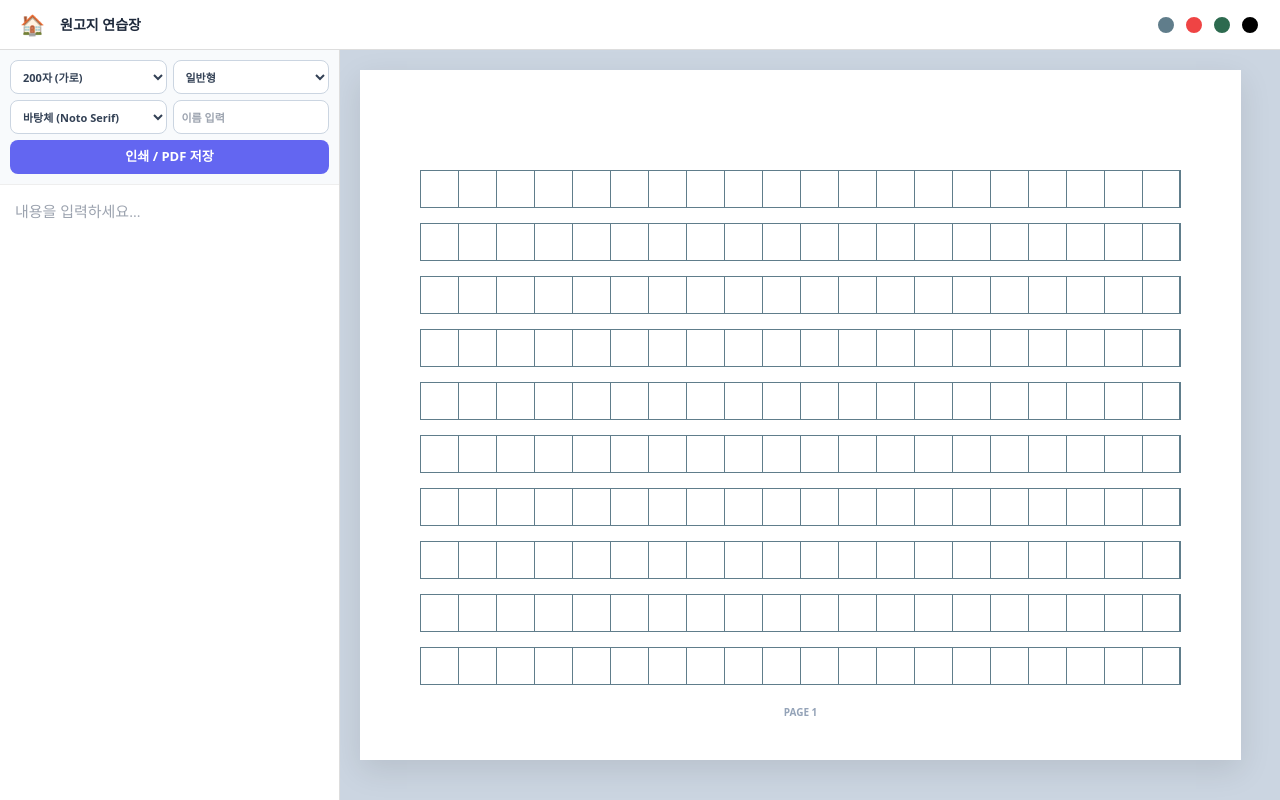
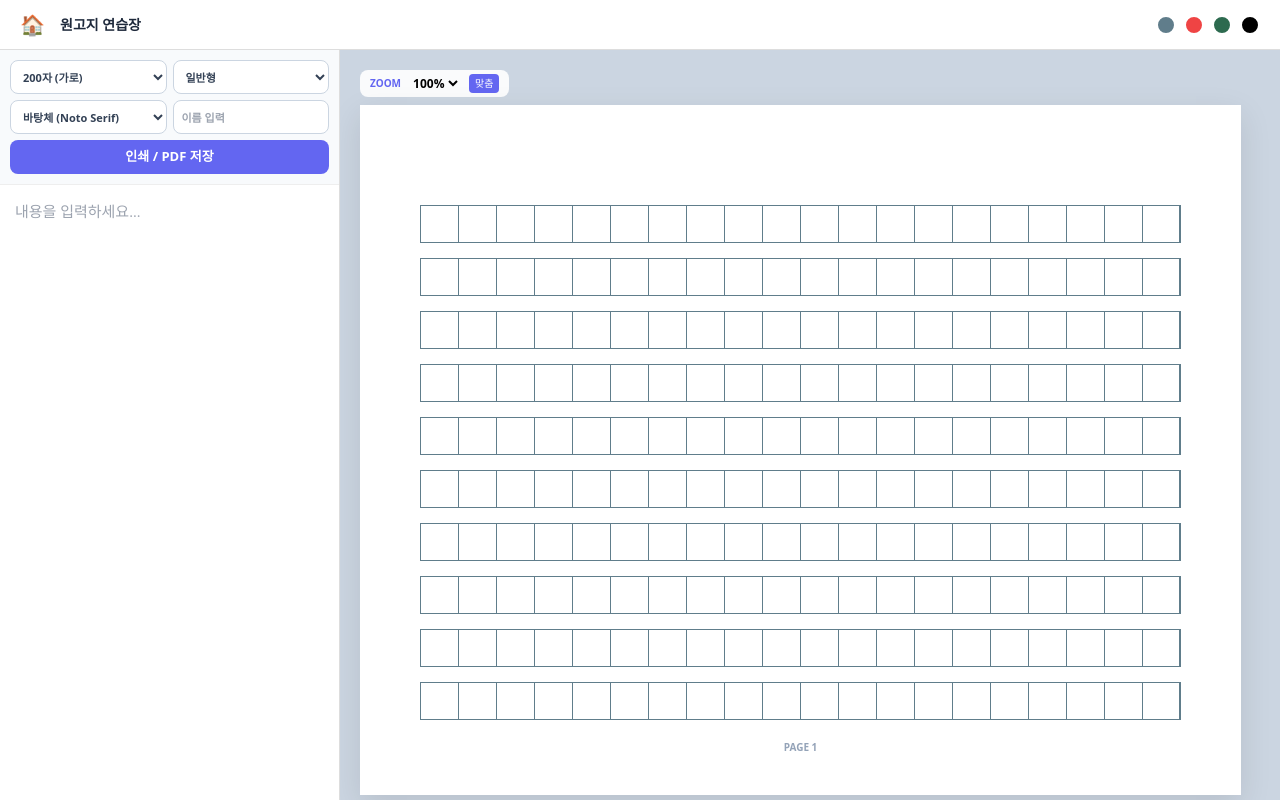
Before and after one commit to 02100korean/wongoji_s, a React (Create React App) app: page / in a window 1280 px wide. Both pictures are taken after a click on the button "시작하기". Built offline with nearby package versions, Linux system fonts and the light colour scheme; a web font is replaced by a local one.

Commit message:
Update App.js
세로 모드 드디어 수정됐나?

```diff
--- a/src/App.js
+++ b/src/App.js
@@ -29,7 +29,7 @@ const WonjiIcon = () => (
     </div>
 );
 
-// --- [2. 홈 화면: 완벽 보존] ---
+// --- [2. 홈 화면: 완벽 보존 (스크롤 및 문구 고정)] ---
 const Home = ({ onNavigate }) => {
   const cardsRef = useRef(null);
   const handleScroll = () => { cardsRef.current?.scrollIntoView({ behavior: 'smooth' }); };
@@ -41,8 +41,8 @@ const Home = ({ onNavigate }) => {
         .cards-grid { max-width: 1300px; margin: 40px auto 100px; padding: 0 20px; display: grid; grid-template-columns: repeat(4, 1fr); gap: 20px; }
         @media (max-width: 1000px) { .cards-grid { grid-template-columns: 1fr; } }
         .card-item:hover { transform: translateY(-12px); box-shadow: 0 25px 50px rgba(99, 102, 241, 0.2); }
-        .scroll-indicator { position: absolute; bottom: 20px; left: 50%; transform: translateX(-50%); cursor: pointer; animation: bounce 2s infinite; display: flex; flex-direction: column; align-items: center; }
-        @keyframes bounce { 0%, 20%, 50%, 80%, 100% { transform: translateX(-50%) translateY(0); } 40% { transform: translateX(-50%) translateY(-10px); } }
+        .scroll-indicator { position: absolute; bottom: 20px; left: 50%; transform: translateX(-50%); cursor: pointer; animation: bounce 2s infinite; display: flex; flex-direction: column; align-items: center; z-index: 10; }
+        @keyframes bounce { 0%, 20%, 50%, 80%, 100% { transform: translateX(-50%) translateY(0); } 40% { transform: translateX(-50%) translateY(-8px); } }
       `}</style>
       <section className="hero-section">
         <h1 style={{ fontSize: '2.8rem', fontWeight: '900', marginBottom: '15px', lineHeight: 1.2 }}>Master Korean <br/> <span style={{ fontWeight: '400' }}>with</span> <span style={{ color: '#facc15' }}>02100 Korean</span></h1>
@@ -50,16 +50,33 @@ const Home = ({ onNavigate }) => {
         <div className="scroll-indicator" onClick={handleScroll}><span style={{ fontSize: '11px', fontWeight: 900, color: '#facc15' }}>SCROLL DOWN ▼</span></div>
       </section>
       <div className="cards-grid" ref={cardsRef}>
-        <div className="card-item" onClick={() => onNavigate('editor')} style={cardStyle}><WonjiIcon /><h3 style={cardTitleStyle}>원고지 연습장</h3><p style={cardDescStyle}>다양한 폰트로 원고지 쓰기를 연습하고 인쇄하세요.</p><button style={cardButtonStyle}>시작하기</button></div>
-        <a href="https://buymeacoffee.com/02100korean/e/387205" target="_blank" rel="noreferrer" className="card-item" style={cardStyle}><div style={{fontSize:'40px'}}>📚</div><h3 style={cardTitleStyle}>패턴 100 E-book</h3><p style={cardDescStyle}>한국어 초급 학습자에게 필수적인 한국어 문장 패턴 100가지를 담았습니다.</p><button style={{...cardButtonStyle, backgroundColor:'#10b981'}}>다운로드</button></a>
-        <a href="https://www.youtube.com/playlist?list=PLdNKi3Jkq1kmbPOQuexdPMYDxvrkfnWha" target="_blank" rel="noreferrer" className="card-item" style={cardStyle}><div style={{fontSize:'40px'}}>📺</div><h3 style={cardTitleStyle}>패턴 100 영상</h3><p style={cardDescStyle}>전문 강사의 설명과 함께하는 생생한 패턴 학습. 지금 시청하세요.</p><button style={{...cardButtonStyle, backgroundColor:'#f59e0b'}}>시청하기</button></a>
-        <a href="https://search.shopping.naver.com/book/catalog/57751554767" target="_blank" rel="noreferrer" className="card-item" style={{...cardStyle, border:'2.5px solid #6366f1'}}><div style={{backgroundColor:'#eff6ff', padding:'10px', borderRadius:'15px', marginBottom:'10px', fontSize:'11px', fontWeight:900}}>02100korean@gmail.com</div><h3 style={cardTitleStyle}>TOPIK 1 필수 단어장</h3><p style={cardDescStyle}>한 권으로 완성하는 TOPIK 1 단어! 연습 문제까지 포함된 완벽한 교재입니다.</p><button style={{...cardButtonStyle, width:'100%'}}>구입하기</button></a>
+        <div className="card-item" onClick={() => onNavigate('editor')} style={cardStyle}>
+          <WonjiIcon /><h3 style={cardTitleStyle}>원고지 연습장</h3>
+          <p style={cardDescStyle}>다양한 폰트로 원고지 쓰기를 연습하고 인쇄하세요.</p>
+          <button style={cardButtonStyle}>시작하기</button>
+        </div>
+        <a href="https://buymeacoffee.com/02100korean/e/387205" target="_blank" rel="noreferrer" className="card-item" style={cardStyle}>
+          <div style={{fontSize:'40px'}}>📚</div><h3 style={cardTitleStyle}>패턴 100 E-book</h3>
+          <p style={cardDescStyle}>한국어 초급 학습자에게 필수적인 한국어 문장 패턴 100가지를 담았습니다.</p>
+          <button style={{...cardButtonStyle, backgroundColor:'#10b981'}}>다운로드</button>
+        </a>
+        <a href="https://www.youtube.com/playlist?list=PLdNKi3Jkq1kmbPOQuexdPMYDxvrkfnWha" target="_blank" rel="noreferrer" className="card-item" style={cardStyle}>
+          <div style={{fontSize:'40px'}}>📺</div><h3 style={cardTitleStyle}>패턴 100 영상</h3>
+          <p style={cardDescStyle}>전문 강사의 설명과 함께하는 생생한 패턴 학습. 지금 시청하세요.</p>
+          <button style={{...cardButtonStyle, backgroundColor:'#f59e0b'}}>시청하기</button>
+        </a>
+        <a href="https://search.shopping.naver.com/book/catalog/57751554767" target="_blank" rel="noreferrer" className="card-item" style={{...cardStyle, border:'2.5px solid #6366f1'}}>
+          <div style={{backgroundColor:'#eff6ff', padding:'10px', borderRadius:'15px', marginBottom:'10px', fontSize:'11px', fontWeight:900}}>02100korean@gmail.com</div>
+          <h3 style={cardTitleStyle}>TOPIK 1 필수 단어장</h3>
+          <p style={cardDescStyle}>한 권으로 완성하는 TOPIK 1 단어! 연습 문제까지 포함된 완벽한 교재입니다.</p>
+          <button style={{...cardButtonStyle, width:'100%'}}>구입하기</button>
+        </a>
       </div>
     </div>
   );
 };
 
-// --- [3. 메인 앱 컴포넌트: 세로 모드 시각화 오류 수정] ---
+// --- [3. 메인 앱 컴포넌트: 가로/세로 반응형 완벽 검수] ---
 export default function App() {
   const [view, setView] = useState('home');
   const [content, setContent] = useState('');
@@ -156,15 +173,21 @@ export default function App() {
         body, html { margin: 0; padding: 0; width: 100%; height: 100%; overflow: hidden; }
         .app-root-container { width: 100%; height: 100%; }
 
-        .editor-container { display: flex; width: 100vw; height: 100vh; background-color: #e2e8f0; overflow: hidden; position: relative; }
+        /* 연습장 레이아웃 핵심 엔진 */
+        .editor-container { display: flex; width: 100vw; height: 100vh; background-color: #e2e8f0; overflow: hidden; flex-direction: row; }
 
-        /* 가로 모드 레이아웃 */
+        .editor-body { display: flex; flex: 1; width: 100%; height: calc(100vh - 50px); margin-top: 50px; flex-direction: row; }
+
+        /* 가로 모드 사이드바 */
         .sidebar { width: 340px; height: 100%; background: white; border-right: 1px solid #ddd; display: flex; flex-direction: column; flex-shrink: 0; z-index: 20; }
+        /* 가로 모드 원고지 영역 */
         .main-preview { flex: 1; height: 100%; overflow: auto; background-color: #cbd5e1; padding: 20px; display: flex; flex-direction: column; align-items: flex-start; justify-content: flex-start; }
 
-        /* [세로 모드 복구 및 원고지 노출 수정 핵심] */
+        /* [세로 모드 해결: 방향 및 넓이 기준 강제 전환] */
         @media (orientation: portrait), (max-width: 900px) {
-          .editor-container { flex-direction: column !important; }
+          .editor-body { flex-direction: column !important; overflow: hidden !important; }
+
+          /* 상단 60% 영역 (설정 30% + 입력 30%) */
           .sidebar {
             width: 100% !important;
             height: 60vh !important;
@@ -173,26 +196,25 @@ export default function App() {
             border-bottom: 2px solid #ddd;
             overflow-y: auto !important;
           }
+          .sidebar-settings { height: 30vh !important; overflow-y: auto; flex-shrink: 0; }
+          .sidebar-input { height: 30vh !important; flex: none !important; }
+
+          /* 하단 40% 영역 (원고지) */
           .main-preview {
             width: 100% !important;
             height: 40vh !important;
             flex-basis: 40vh !important;
             padding: 10px;
-            background-color: #cbd5e1;
-            /* 원고지가 상단에 딱 붙어서 보이도록 설정 */
-            display: flex !important;
-            flex-direction: column !important;
             align-items: flex-start !important;
             justify-content: flex-start !important;
             overflow: auto !important;
-            flex: none !important; /* 높이 고정 유지 */
           }
-          .sidebar-input { height: 30vh !important; flex: none !important; }
         }
 
         .sidebar-settings { padding: 10px; background: #f8fafc; border-bottom: 1px solid #eee; display: flex; flex-direction: column; gap: 6px; }
         .sidebar-input { flex: 1; padding: 15px; border: none; outline: none; resize: none; font-size: 15px; line-height: 1.6; width: 100%; box-sizing: border-box; }
 
+        /* 인쇄 설정 보존 */
         @media print {
           @page { size: auto; margin: 0; }
           .no-print, header, .sidebar, .scroll-indicator { display: none !important; }
@@ -211,7 +233,7 @@ export default function App() {
             <div style={{ display: 'flex', gap: '8px' }}>{['#607d8b', '#ef4444', '#2d6a4f', '#000000'].map(c => (<button key={c} onClick={() => setLineColor(c)} style={{ width: '20px', height: '20px', borderRadius: '50%', border: '2px solid white', backgroundColor: c }} />))}</div>
           </header>
 
-          <div style={{ display: 'flex', flex: 1, width: '100%', paddingTop: '50px' }}>
+          <div className="editor-body">
             <aside className="sidebar no-print">
               <div className="sidebar-settings">
                 <div style={{ display: 'grid', gridTemplateColumns: '1fr 1fr', gap: '6px' }}>
@@ -232,8 +254,12 @@ export default function App() {
               <textarea value={content} onChange={e => setContent(e.target.value.slice(0, 3000))} className="sidebar-input" style={{ fontFamily }} placeholder="내용을 입력하세요..." />
             </aside>
             <main ref={mainRef} className="main-preview">
-              {/* 원고지가 스케일링 되어도 상단 왼쪽을 기준으로 정렬되도록 감싸는 div 추가 */}
-              <div style={{ transform: `scale(${zoom})`, transformOrigin: 'top left', display: 'inline-block' }}>
+              <div className="no-print" style={{ marginBottom: '8px', backgroundColor: 'rgba(255,255,255,0.9)', padding: '4px 10px', borderRadius: '8px', display: 'flex', alignItems: 'center', gap: '8px', alignSelf: 'flex-start' }}>
+                <span style={{ fontSize: '10px', fontWeight: '900', color: '#6366f1' }}>ZOOM</span>
+                <select value={zoom} onChange={e => setZoom(parseFloat(e.target.value))} style={{ border: 'none', backgroundColor: 'transparent', fontSize: '12px', fontWeight: '900' }}>{[0.3, 0.4, 0.5, 0.6, 0.7, 0.8, 0.9, 1.0].map(v => <option key={v} value={v}>{Math.round(v * 100)}%</option>)}</select>
+                <button onClick={fitToScreen} style={{ border: 'none', background: '#6366f1', color: 'white', fontSize: '10px', padding: '2px 6px', borderRadius: '4px' }}>맞춤</button>
+              </div>
+              <div style={{ transform: `scale(${zoom})`, transformOrigin: 'top left' }}>
                 <div className="manuscript-print-root">
                   {Array.from({ length: pageCount }).map((_, p) => (
                     <div key={p} className="page-unit">
```
